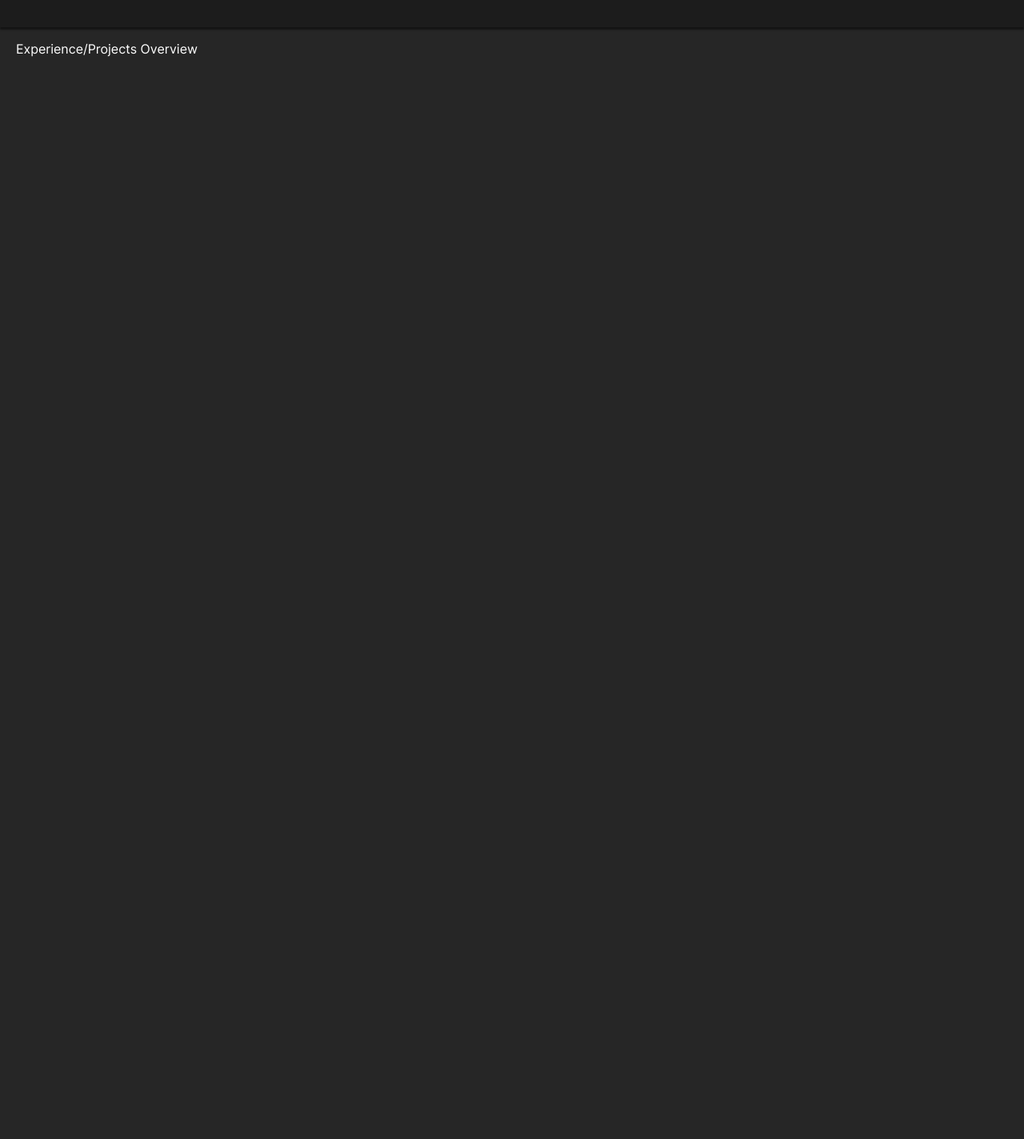
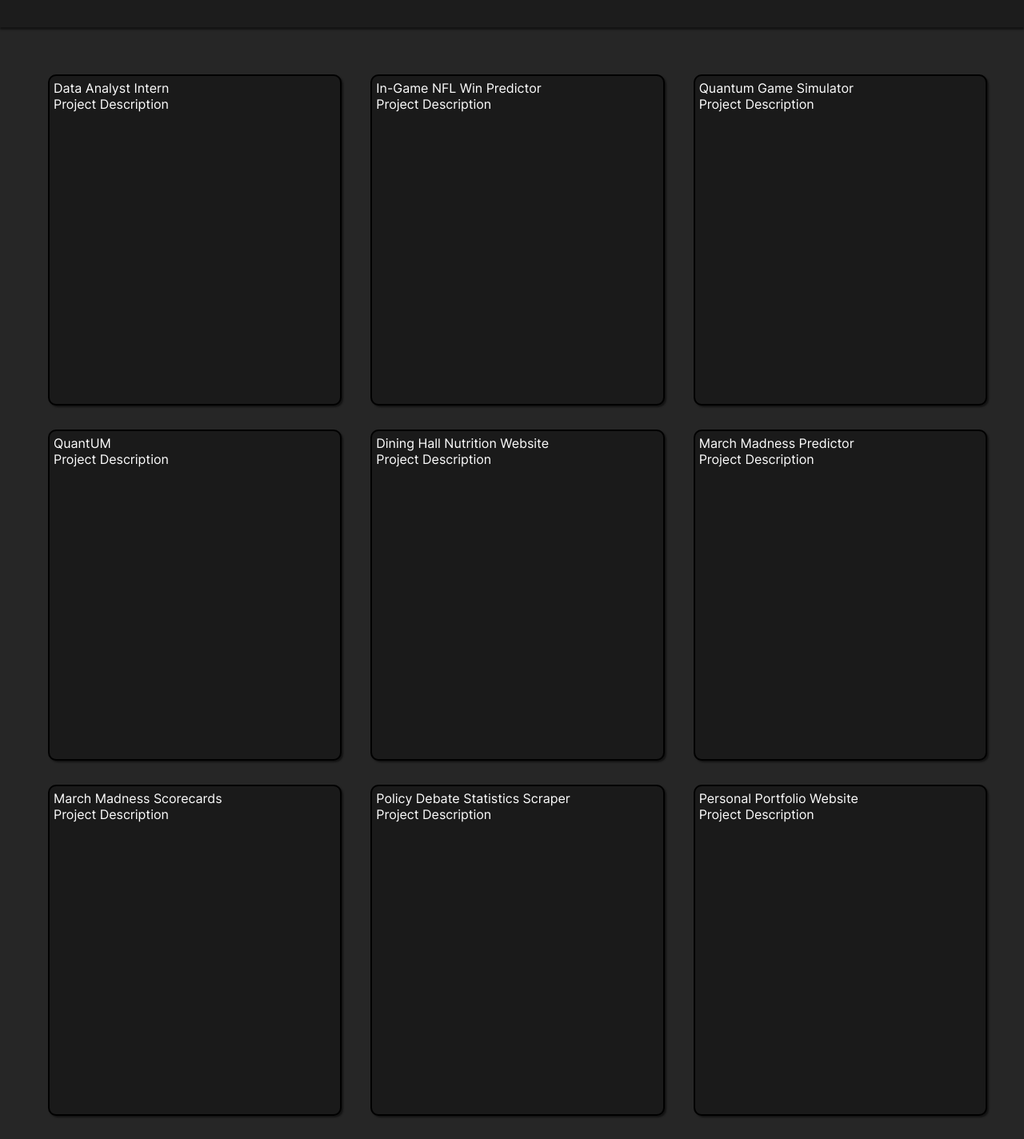
Before and after one commit to DMcDe/dmcde.github.io, a React (Create React App) app: page /experience in a window 1280 px wide. Shown: the part 69-1493 px from the top of the page at 80% size. Before the commit the page ends 800 px from the top, so only its background shows below. Built offline with nearby package versions, Linux system fonts and the light colour scheme.

Commit message:
Created Project Card UI and database framework

```diff
--- /dev/null
+++ b/public/data.json
@@ -0,0 +1,114 @@
+{
+    "projects": [
+        {
+            "id": 1,
+            "title": "Data Analyst Intern",
+            "subtitle": "Wilson Sporting Goods",
+            "description": "As an intern at Wilson, I worked long and hard, toiling over many many hours.",
+            "tags": ["Internship", "Data Science", "Python", "Machine Learning"],
+            "thumbnail-src": "./assets/images/Wilson-logo.svg",
+            "img1-src": "./assets/images/wilson-connected-football.png",
+            "img2-src": null
+        },
+        {
+            "id": 2,
+            "title": "In-Game NFL Win Predictor",
+            "subtitle": "Project Lead, WSA",
+            "description": "Description",
+            "tags": ["Tags"],
+            "thumbnail-src": null,
+            "img1-src": null,
+            "img2-src": null
+        },
+        {
+            "id": 3,
+            "title": "Quantum Game Simulator",
+            "subtitle": "Research Intern",
+            "description": "Description",
+            "tags": ["Tags"],
+            "thumbnail-src": null,
+            "img1-src": null,
+            "img2-src": null
+        },
+        {
+            "id": 4,
+            "title": "QuantUM",
+            "subtitle": "Cofounder, Michigan Quantum Club",
+            "description": "Description",
+            "tags": ["Tags"],
+            "thumbnail-src": null,
+            "img1-src": null,
+            "img2-src": null
+        },
+        {
+            "id": 5,
+            "title": "Dining Hall Nutrition Website",
+            "subtitle": "1st Place Hackathon Project Member",
+            "description": "Description",
+            "tags": ["Tags"],
+            "thumbnail-src": null,
+            "img1-src": null,
+            "img2-src": null
+        },
+        {
+            "id": 6,
+            "title": "March Madness Predictor",
+            "subtitle": "Project Member, WSA",
+            "description": "Description",
+            "tags": ["Tags"],
+            "thumbnail-src": null,
+            "img1-src": null,
+            "img2-src": null
+        },
+        {
+            "id": 7,
+            "title": "March Madness Scorecards",
+            "subtitle": "Personal Project",
+            "description": "Description",
+            "tags": ["Tags"],
+            "thumbnail-src": null,
+            "img1-src": null,
+            "img2-src": null
+        },
+        {
+            "id": 8,
+            "title": "Policy Debate Statistics Scraper",
+            "subtitle": "Personal Project",
+            "description": "Description",
+            "tags": ["Tags"],
+            "thumbnail-src": null,
+            "img1-src": null,
+            "img2-src": null
+        },
+        {
+            "id": 9,
+            "title": "Personal Portfolio Website",
+            "subtitle": "Personal Project",
+            "description": "Description",
+            "tags": ["Tags"],
+            "thumbnail-src": null,
+            "img1-src": null,
+            "img2-src": null
+        },
+        {
+            "id": 10,
+            "title": "Computer Science Major",
+            "subtitle": "University of Michigan",
+            "description": "Description",
+            "tags": ["Tags"],
+            "thumbnail-src": null,
+            "img1-src": null,
+            "img2-src": null
+        },
+        {
+            "id": 11,
+            "title": "Interdisciplinary Physics Major",
+            "subtitle": "University of Michigan",
+            "description": "Description",
+            "tags": ["Tags"],
+            "thumbnail-src": null,
+            "img1-src": null,
+            "img2-src": null
+        }
+    ]
+}
--- a/src/ExperiencePage.js
+++ b/src/ExperiencePage.js
@@ -1,6 +1,43 @@
+import ProjectCard from "./ProjectCard";
+import { useState, useEffect } from "react";
+
 const ExperiencePage = () => {
+
+    const [projects, setProjects] = useState([]);
+
+    // On page load, get project list from local database
+    useEffect(() => {
+
+        const getProjects = async () => {
+            const data = await fetch('data.json', {headers: {'Content-Type': 'application/json', 'Accept': 'application/json'}});
+            const projs = await data.json();
+            setProjects(projs.projects);
+        }
+
+        getProjects();
+    }, []);
+
     return(
-        <main>Experience/Projects Overview</main>
+        <main className = "ProjectGrid">
+            {projects.map((proj) => (
+                <ProjectCard projectName={proj.title} key={proj.id}/>
+            ))}
+        </main>
+        // <main className = "ProjectGrid">
+        //     <div className = "project-card">
+        //         <div className = "card-photo"></div>
+        //         <div className = "card-title">Project 1</div>
+        //         <div className = "card-desc">Project Description</div>
+        //     </div>
+        //     <div className = "project-card">Project 2</div>
+        //     <div className = "project-card">Project 3</div>
+        //     <div className = "project-card">Project 4</div>
+        //     <div className = "project-card">Project 5</div>
+        //     <div className = "project-card">Project 6</div>
+        //     <div className = "project-card">Project 7</div>
+        //     <div className = "project-card">Project 8</div>
+        //     <div className = "project-card">Project 9</div>
+        // </main>
     );
 }
 
--- /dev/null
+++ b/src/ProjectCard.js
@@ -0,0 +1,11 @@
+const ProjectCard = ({projectName}) => {
+    return(
+    <div className = "project-card">
+        <div className = "card-photo"></div>
+        <div className = "card-title">{projectName}</div>
+        <div className = "card-desc">Project Description</div>
+    </div>
+    );
+}
+
+export default ProjectCard;
--- a/src/styles/page.css
+++ b/src/styles/page.css
@@ -24,7 +24,7 @@
 
 .about-photo {
     padding: 20px;
-    min-width: 100px;
+    min-width: 200px;
 }
 
 @media (max-width: 700px) {
@@ -44,3 +44,50 @@
         min-width: 300px;
     }
 }
+
+/* Experience Page */
+.ProjectGrid {
+    position: absolute;
+    top: 102px;
+    left: 0;
+    right: 0;
+
+    height: auto;
+
+    display: grid;
+    grid-template-columns: 1fr 1fr 1fr;
+    column-gap: 50px;
+    row-gap: 30px;
+
+    padding: 60px;
+    margin: auto;
+}
+
+.project-card {
+    height: 400px;
+    width: 100%;
+    max-width: 400px;
+
+    box-shadow: 2px 2px 2px rgba(0, 0, 0, 0.5);
+
+    background-color: rgb(26, 26, 26);
+
+    border-color: black;
+    border-style: solid;
+    border-width: 2px;
+    border-radius: 10px;
+
+    padding: 5px;
+}
+
+@media (max-width: 1200px) {
+    .ProjectGrid {
+        grid-template-columns: 1fr 1fr;
+    }
+}
+
+@media (min-width: 1600px) {
+    .ProjectGrid {
+        grid-template-columns: 1fr 1fr 1fr 1fr;
+    }
+}
```
